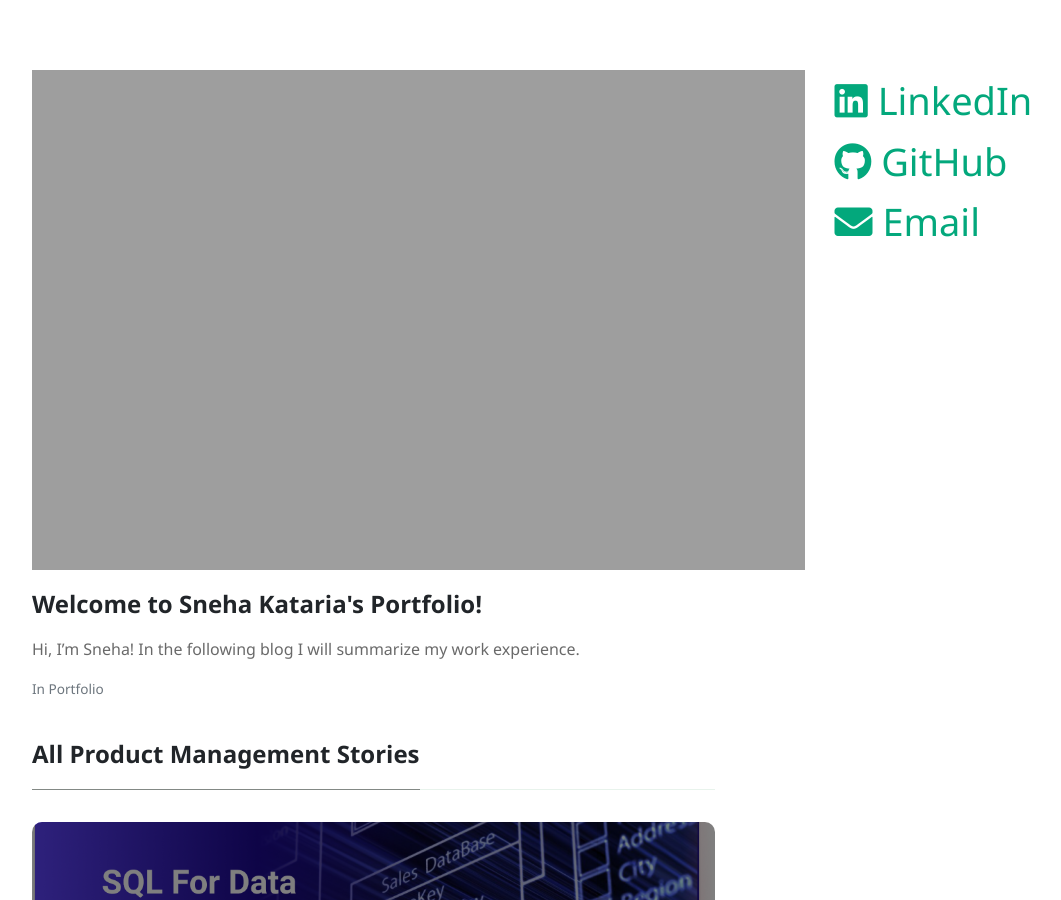
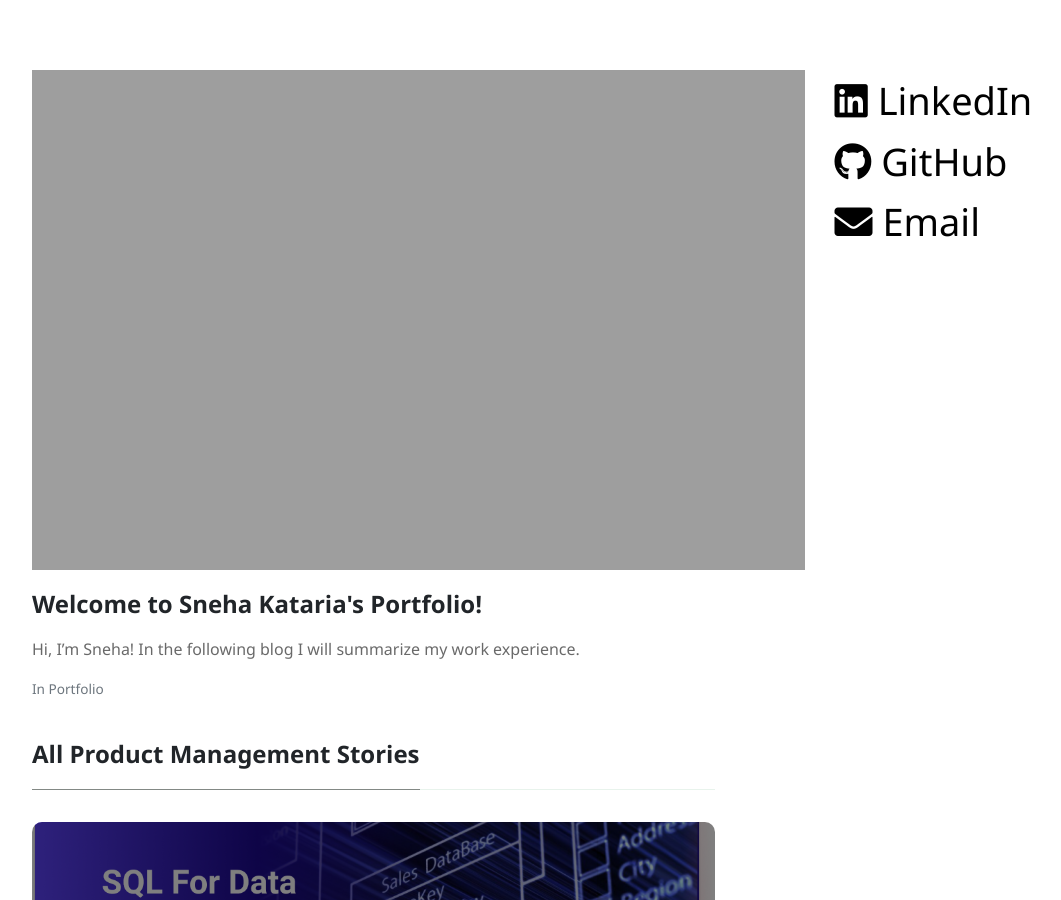
Before and after one commit to sneha-kataria/blog, a Jekyll site: the page built from index.html, in a window 1280 px wide and 900 px high. Shown: the whole window, without its empty margins (88-1149 px from the left). Built offline with Jekyll 4.4.1, drawn with Linux system fonts in a browser that asks for light colours; nearby versions of some CDN libraries; the list of posts is cut into pages by our own code.

```diff
--- a/index.html
+++ b/index.html
@@ -40,24 +40,24 @@
     <div class="col-md-3">
         <div class="contact-links">
             <!-- LinkedIn -->
-            <div class="contact-item"  style="font-size:38px;color: black;">
-                <a href="https://www.linkedin.com/in/snehakataria/" target="_blank" >
+            <div class="contact-item">
+                <a href="https://www.linkedin.com/in/snehakataria/" target="_blank" style="font-size:38px;color: black;">
                     <i class="fab fa-linkedin"></i>
                     <span>LinkedIn</span>
                 </a>
             </div>
 
             <!-- GitHub -->
-            <div class="contact-item"  style="font-size:38px;color: black;">
-                <a href="https://github.com/sneha-kataria" target="_blank">
+            <div class="contact-item">
+                <a href="https://github.com/sneha-kataria" target="_blank" style="font-size:38px;color: black;">
                     <i class="fab fa-github"></i>
                     <span>GitHub</span>
                 </a>
             </div>
 
             <!-- Email -->
-            <div class="contact-item"  style="font-size:38px;color: black;">
-                <a href="mailto:snehakataria1244@gmail.com">
+            <div class="contact-item">
+                <a href="mailto:snehakataria1244@gmail.com" style="font-size:38px;color: black;">
                     <i class="fas fa-envelope"></i>
                     <span>Email</span>
                 </a>
```
